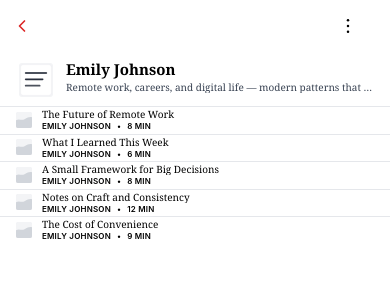
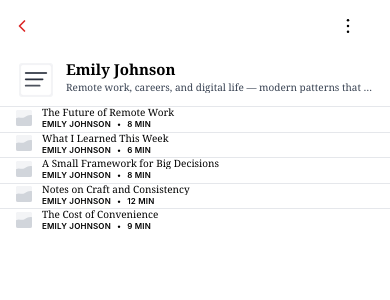
Before and after one commit to qinglingM/newFCAPP, a Next.js app: page /channel/emily-johnson in a window 390 px wide. Shown: the top 300 px of the page. Built offline with nearby package versions, Linux system fonts and the light colour scheme.

Commit message:
ui: remove vertical padding from list items

```diff
--- a/components/newsletter-list/NewsletterList.tsx
+++ b/components/newsletter-list/NewsletterList.tsx
@@ -26,7 +26,7 @@ export const NewsletterList: React.FC<NewsletterListProps> = ({ items }) => {
                 // Using mock data; dev team will replace with real navigation/action.
                 console.log('newsletter clicked', item.id);
               }}
-              className="w-full min-h-0 text-left px-4 sm:px-6 py-0.5 sm:py-5 hover:bg-gray-50 active:bg-gray-100 transition-colors focus-visible:outline focus-visible:outline-2 focus-visible:outline-gray-900 focus-visible:outline-offset-2"
+              className="w-full min-h-0 text-left px-4 sm:px-6 py-0 sm:py-5 hover:bg-gray-50 active:bg-gray-100 transition-colors focus-visible:outline focus-visible:outline-2 focus-visible:outline-gray-900 focus-visible:outline-offset-2"
               aria-label={`Open newsletter: ${item.title}`}
             >
               <div className="flex items-center gap-2.5 sm:gap-6">
```
